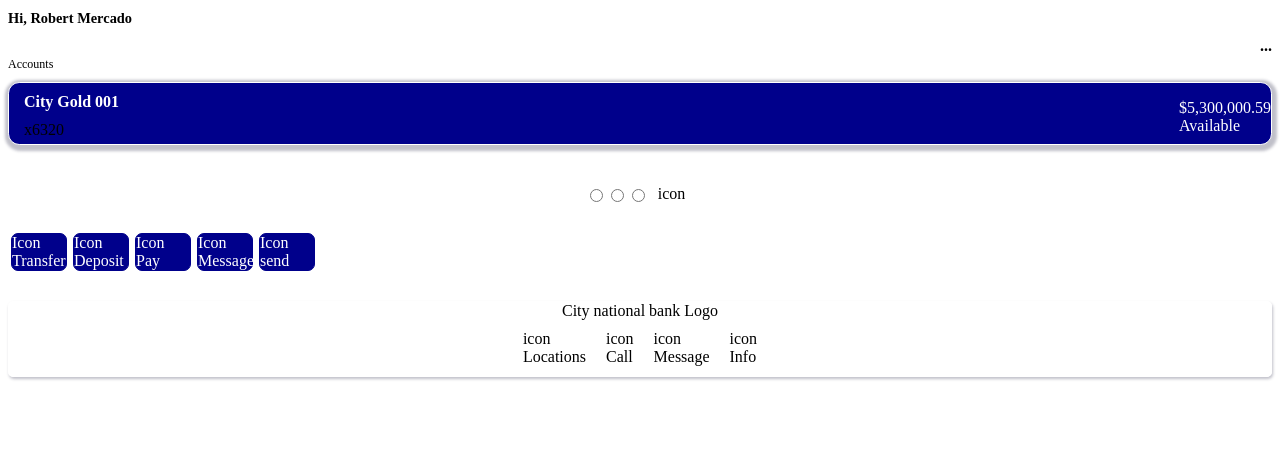
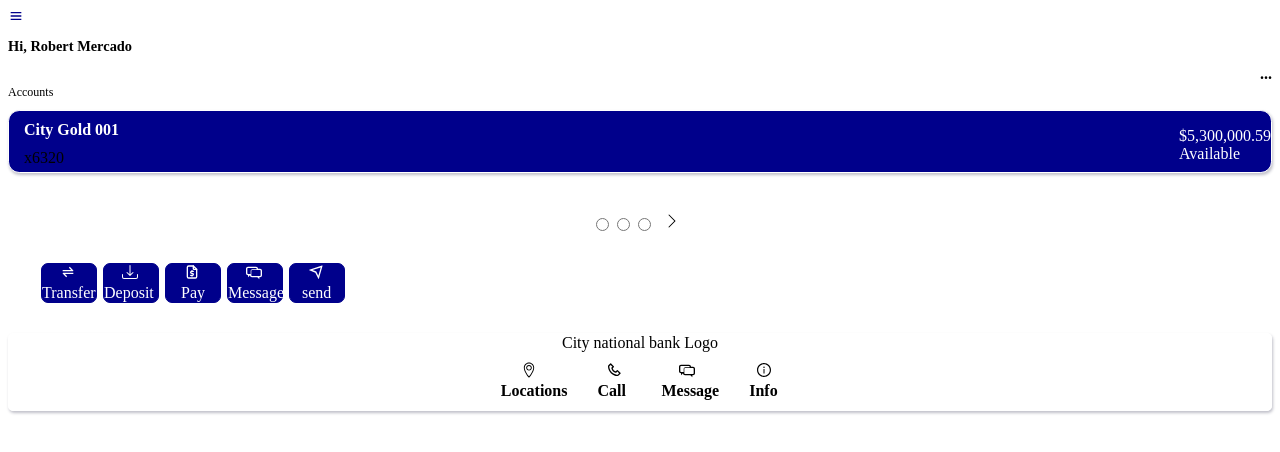
Before and after one commit to onoriode8/Text, a React (Create React App) app: page / in a window 1280 px wide. Shown: the top 452 px of the page. Built offline with nearby package versions, Linux system fonts and the light colour scheme.

Commit message:
worked added new files and worked on them

```diff
--- a/package.json
+++ b/package.json
@@ -9,6 +9,7 @@
     "axios": "^1.1.3",
     "react": "^18.2.0",
     "react-dom": "^18.2.0",
+    "react-icons": "^4.6.0",
     "react-router-dom": "5.3",
     "react-scripts": "5.0.1",
     "web-vitals": "^2.1.4"
--- a/src/containers/Accounts/Account.js
+++ b/src/containers/Accounts/Account.js
@@ -1,9 +1,11 @@
 import classes from './Account.module.css';
 import Details from './Details/Details';
+import { BiMenu } from 'react-icons/bi'
 
 const Account = () => {
     return (
         <header>
+            <div><BiMenu style={{color: 'darkblue'}}/></div>
             <div>
                 <div>
                     <div>
--- a/src/containers/Accounts/Account.module.css
+++ b/src/containers/Accounts/Account.module.css
@@ -1,6 +1,6 @@
 .nameContainer {
     border: 1px solid #fff;
-    box-shadow: 1px 2px 3px 4px #1134;
+    box-shadow: 1px 2px 3px 0px #1134;
     border-radius: 0.7em;
     background: darkblue;
 }
--- a/src/containers/Accounts/Details/Contacts.js
+++ b/src/containers/Accounts/Details/Contacts.js
@@ -1,4 +1,7 @@
-
+import { BiPhone } from 'react-icons/bi';
+import { TfiLocationPin } from 'react-icons/tfi';
+import { TiMessages } from 'react-icons/ti';
+import { AiOutlineInfoCircle } from 'react-icons/ai';
 
 const contact = () => (
     <header>
@@ -12,24 +15,24 @@
            </div>
 
            <div style={{display: 'flex', justifyContent: 'center', margin: '10px'}}>
-                <div style={{margin: '0px 10px'}}>
-                    <div>icon</div>
-                    <div>Locations</div>
+                <div style={{margin: '0px 15px'}}>
+                    <div style={{margin: '0px 20px'}}><TfiLocationPin /></div>
+                    <div><strong>Locations</strong></div>
                 </div>
 
-                <div style={{margin: '0px 10px'}}>
-                    <div>icon</div>
-                    <div>Call</div>
+                <div style={{margin: '0px 15px'}}>
+                    <div style={{margin: '0px 9px'}}><BiPhone /></div>
+                    <div><strong>Call</strong></div>
                 </div>
 
-                <div style={{margin: '0px 10px'}}>
-                    <div>icon</div>
-                    <div>Message</div>
+                <div style={{margin: '0px 15px'}}>
+                    <div style={{margin: '0px 18px'}}><TiMessages /></div>
+                    <div><strong>Message</strong></div>
                 </div>
 
-                <div style={{margin: '0px 10px'}}>
-                    <div>icon</div>
-                    <div>Info</div>
+                <div style={{margin: '0px 15px'}}>
+                    <div style={{margin: '0px 7px'}}><AiOutlineInfoCircle /></div>
+                    <div><strong>Info</strong></div>
                 </div>
            </div>
         </div>
--- a/src/containers/Accounts/Details/Container.js
+++ b/src/containers/Accounts/Details/Container.js
@@ -1,4 +1,8 @@
-
+import { BiTransferAlt } from 'react-icons/bi';
+import { TbFileDollar } from 'react-icons/tb';
+import { TiMessages } from 'react-icons/ti';
+import { RiSendPlaneLine } from 'react-icons/ri';
+import { BsDownload } from 'react-icons/bs';
 
 const container = () => {
 
@@ -13,30 +17,30 @@
     }
     return (
     <header>
-        <div style={{display: 'flex', margin: '30px 0px'}}>
+        <div style={{display: 'flex', margin: '30px 30px'}}>
             <div style={style}>
-                <div>Icon</div>
+                <div style={{margin: '0px 18px'}}><BiTransferAlt /></div>
                 <div>Transfer</div>
             </div>
 
             <div style={style}>
-                <div>Icon</div>
+                <div style={{margin: '0px 18px'}}><BsDownload /></div>
                 <div>Deposit</div>
             </div>
 
             <div style={style}>
-                <div>Icon</div>
-                <div>Pay</div>
+                <div style={{margin: '0px 18px'}}><TbFileDollar /></div>
+                <div style={{margin: '0px 15px'}}>Pay</div>
             </div>
 
             <div style={style}>
-                <div>Icon</div>
+                <div style={{margin: '0px 18px'}}><TiMessages /></div>
                 <div>Message</div>
             </div>
 
             <div style={style}>
-                <div>Icon</div>
-                <div>send</div>
+                <div style={{margin: '0px 18px'}}><RiSendPlaneLine /></div>
+                <div style={{margin: '0px 12px'}}>send</div>
             </div>
         </div>
     </header>
--- a/src/containers/Accounts/Details/Details.js
+++ b/src/containers/Accounts/Details/Details.js
@@ -1,5 +1,6 @@
 import Container from './Container';
 import Contacts from './Contacts';
+import { BsChevronRight } from 'react-icons/bs';
 
 const details = () => (
     <header style={{padding: "40px 0px"}}>
@@ -7,7 +8,7 @@
            <input type='radio' />
            <input type='radio' />
            <input type='radio' />
-           <div style={{margin: '0px 10px'}}>icon</div>
+           <div style={{margin: '0px 10px'}}><BsChevronRight /></div>
         </div>
         <div>
             <Container />
```
Also changed, not shown: 1 other file (tests, documents, lock files or other folders).
